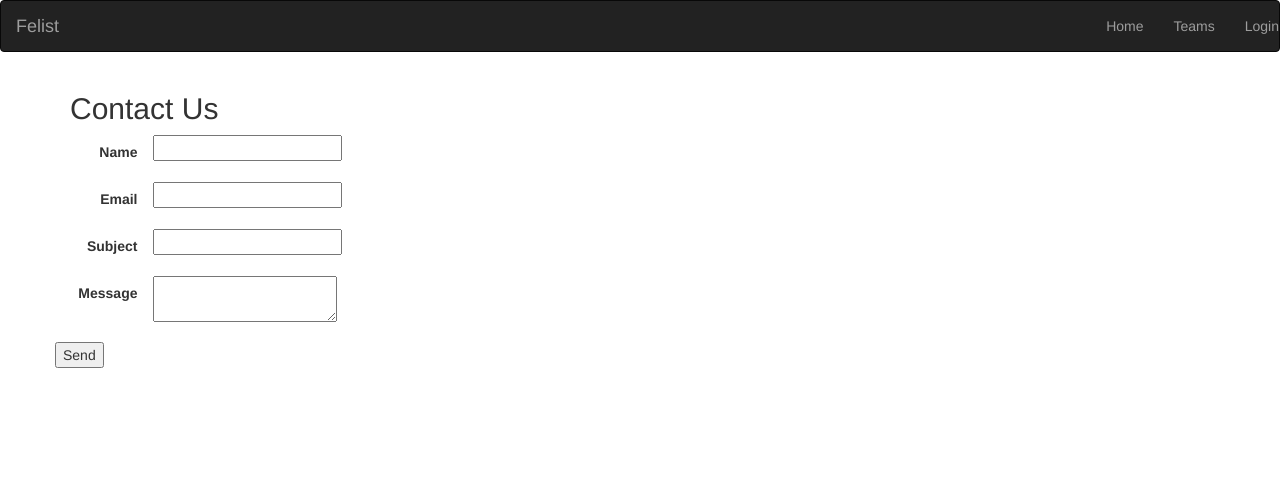
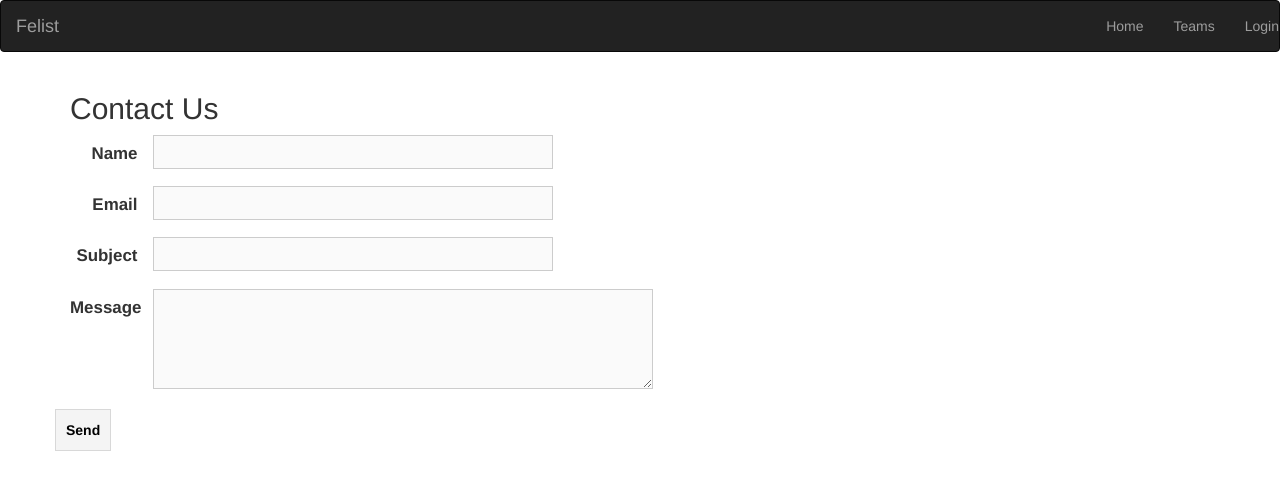
Before and after one commit to alexsclim/Felist, a Flask app: page /contact in a window 1280 px wide. Shown: the top 490 px of the page. Run offline with Flask 2, Linux system fonts and the light colour scheme; some libraries are stand-ins or nearby versions.

Commit message:
uncommenting css

```diff
--- a/app/static/styles/main.css
+++ b/app/static/styles/main.css
@@ -1,44 +1,44 @@
-// .flash {
-//   background-color: #FBB0B0;
-//   padding: 10px;
-//   width: 600px;
-//   margin-bottom: 10px;
-// }
+.flash {
+  background-color: #FBB0B0;
+  padding: 10px;
+  width: 600px;
+  margin-bottom: 10px;
+}
 
-// form label {
-//   font-size: 1.1em;
-//   font-weight: bold;
-// }
+form label {
+  font-size: 1.1em;
+  font-weight: bold;
+}
 
-// form input#name,
-// form input#email,
-// form input#subject {
-//   width: 400px;
-//   background-color: #fafafa;
-//   border: 1px solid #cccccc;
-//   padding: 5px;
-//   font-size: 1.1em;
-// }
+form input#name,
+form input#email,
+form input#subject {
+  width: 400px;
+  background-color: #fafafa;
+  border: 1px solid #cccccc;
+  padding: 5px;
+  font-size: 1.1em;
+}
 
-// form textarea#message {
-//   width: 500px;
-//   height: 100px;
-//   background-color: #fafafa;
-//   border: 1px solid #cccccc;
-//   padding: 5px;
-//   font-size: 1.1em;
-// }
+form textarea#message {
+  width: 500px;
+  height: 100px;
+  background-color: #fafafa;
+  border: 1px solid #cccccc;
+  padding: 5px;
+  font-size: 1.1em;
+}
 
-// form input#submit {
-//   display: block;
-//   border:1px solid #d8d8d8;
-//   padding: 10px;
-//   font-weight:bold;
-//   color: #000000;
-//   background-color: #f4f4f4;
-// }
+form input#submit {
+  display: block;
+  border:1px solid #d8d8d8;
+  padding: 10px;
+  font-weight:bold;
+  color: #000000;
+  background-color: #f4f4f4;
+}
 
-// form input#submit:hover{
-//   border:1px solid #c1c1c1;
-//   background-color: #dbdbdb;
-// }
+form input#submit:hover{
+  border:1px solid #c1c1c1;
+  background-color: #dbdbdb;
+}
```
